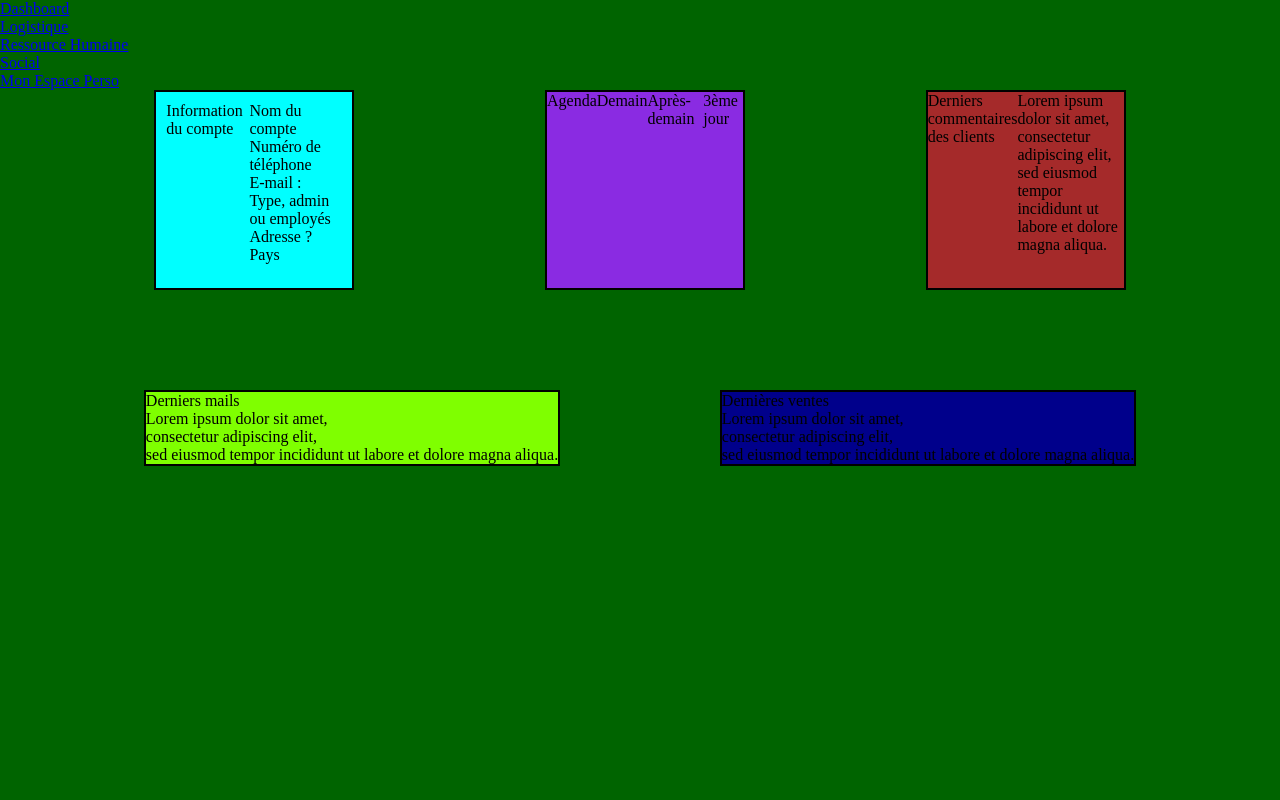
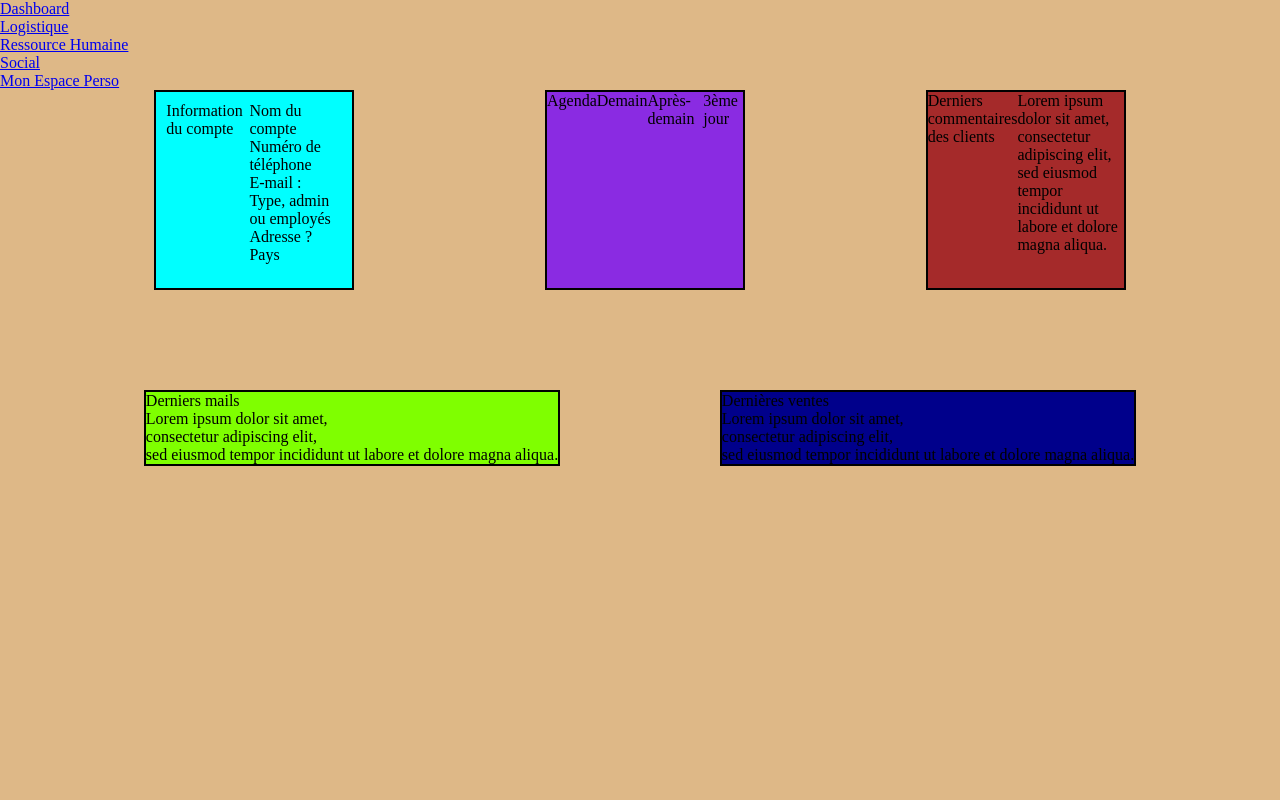
Before and after one commit to HarrisonCLD/cube3CESI, a PHP site: page /pages/dashBoardAdmin.php in a window 1280 px wide. Run offline with PHP 8.4, Linux system fonts and the light colour scheme.

Commit message:
maj 12/09/23

```diff
--- a/css/frontDashBoard.css
+++ b/css/frontDashBoard.css
@@ -7,7 +7,7 @@
 body{
     width: 100vw;
     height: 100vh;
-    background-color: darkgreen;
+    background-color: burlywood;
 }
 
 .top_dashboard{
```
